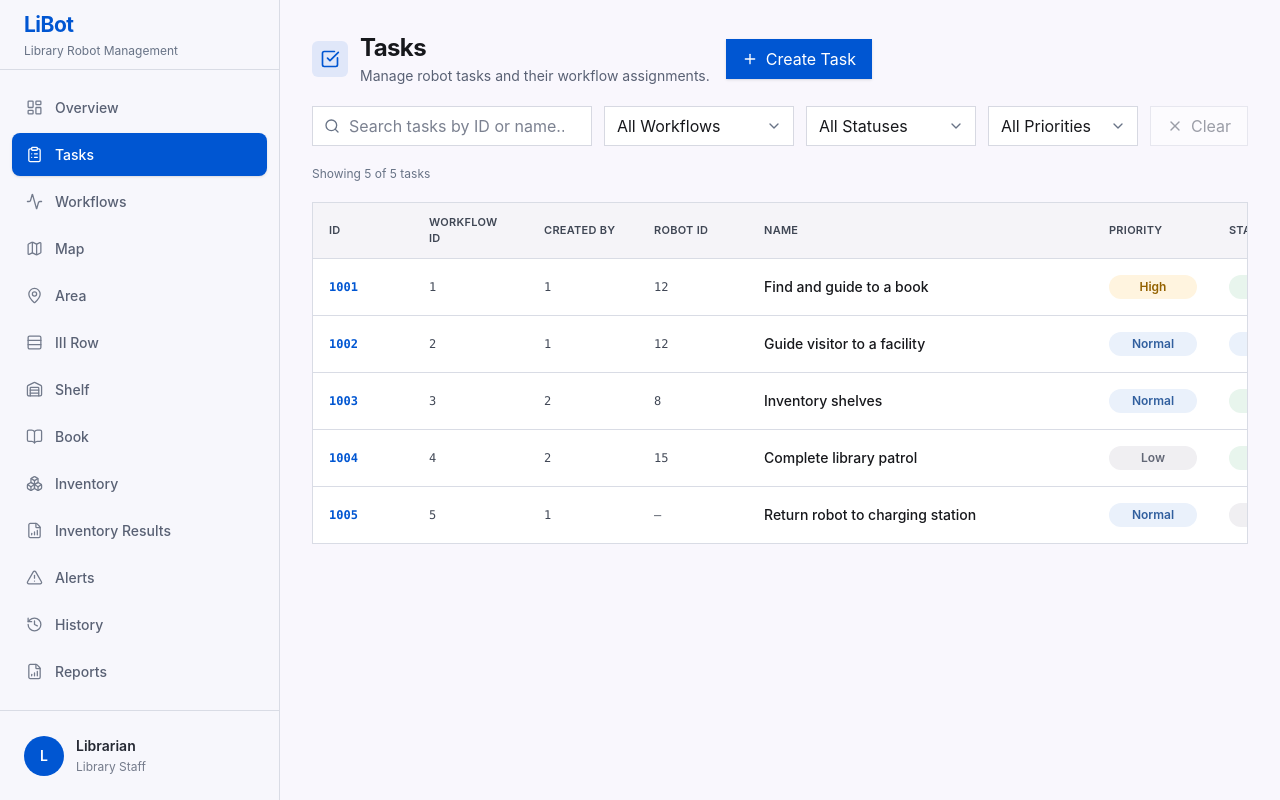
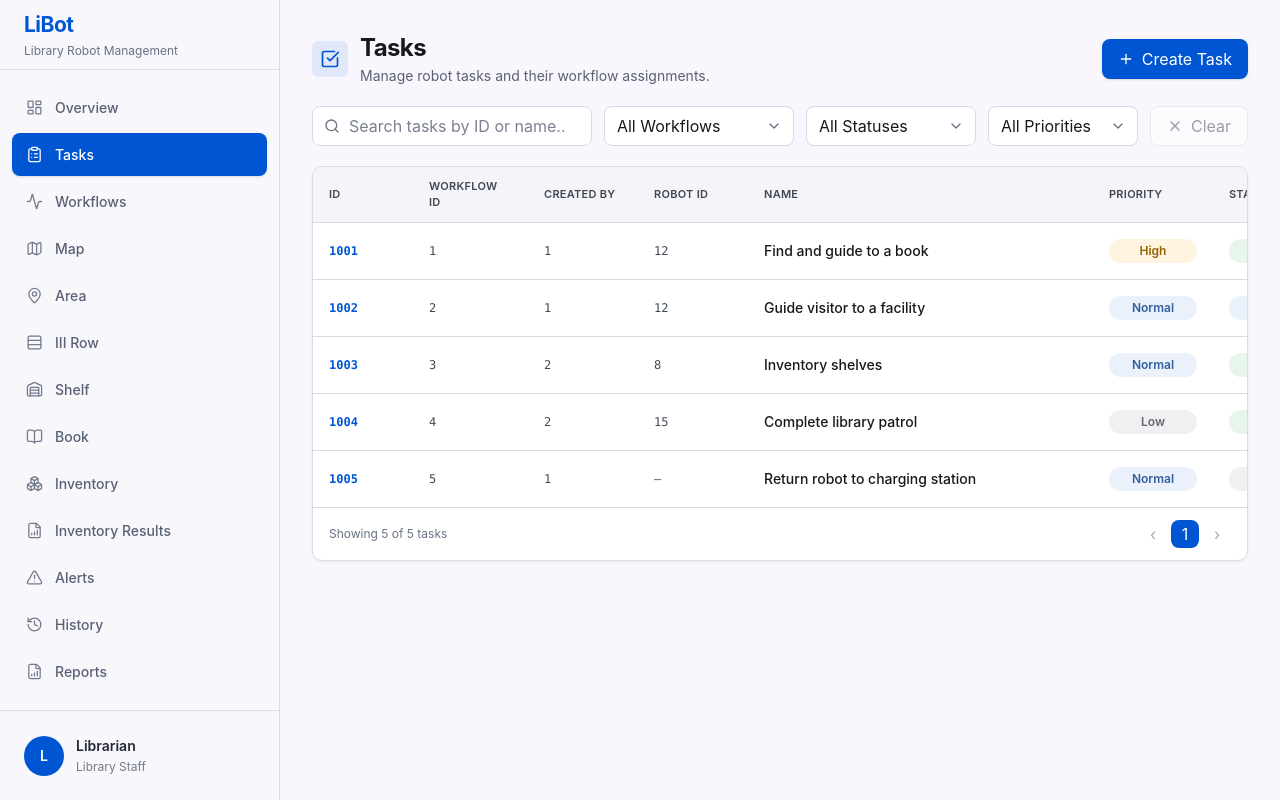
Before and after one commit to CapstoneLibbot/Libbot_FE, a React (Vite) app: page /tasks in a window 1280 px wide. Built offline with nearby package versions, Linux system fonts and the light colour scheme.

Commit message:
Upgrade FE No.1
nâng cấp giao diện

```diff
--- a/src/components/layout/Sidebar.tsx
+++ b/src/components/layout/Sidebar.tsx
@@ -90,7 +90,7 @@ const menuItems = [
 
 function Sidebar() {
   return (
-    <aside className="flex h-screen w-[280px] shrink-0 flex-col border-r border-[#d9dce5] bg-[#f7f7fc]">
+    <aside className="flex h-full w-[280px] shrink-0 flex-col border-r border-[#d9dce5] bg-[#f7f7fc]">
       {/* Brand */}
       <div className="flex h-[70px] items-center border-b border-[#d9dce5] px-6">
         <div>
--- a/src/index.css
+++ b/src/index.css
@@ -112,3 +112,19 @@ button {
 button:disabled {
   cursor: not-allowed;
 }
+
+main button:not([class~="rounded-full"]) {
+  border-radius: var(--radius);
+}
+
+main input:not([type="checkbox"]):not([type="radio"]),
+main select,
+main textarea {
+  border-radius: var(--radius);
+}
+
+main :is(section, article, div, dl)[class~="border"][class~="bg-white"],
+main [class~="overflow-hidden"][class~="border"] {
+  border-radius: 0.625rem;
+  box-shadow: 0 1px 3px rgb(23 24 28 / 6%);
+}
--- a/src/pages/maps/ListMap.tsx
+++ b/src/pages/maps/ListMap.tsx
@@ -122,10 +122,10 @@ function ListMap() {
     search !== '' || status !== 'All' || version !== 'All'
 
   return (
-    <div className="min-h-full bg-[#f9f7fd]">
+    <div className="min-h-full bg-[#f9f7fd] p-5 sm:p-8">
       <div className="space-y-5">
         {/* Page Header */}
-        <div className="flex items-start justify-between">
+        <div className="flex flex-wrap items-start justify-between gap-4">
           <div>
             <div className="flex items-center gap-3">
               <div className="flex h-9 w-9 items-center justify-center rounded-md bg-primary/10">
@@ -154,7 +154,7 @@ function ListMap() {
         </div>
 
         {/* Search & Filter */}
-        <div className="flex items-center gap-3">
+        <div className="flex flex-wrap items-center gap-3">
           <div className="relative w-full max-w-[350px]">
             <Search className="absolute left-3 top-1/2 h-4 w-4 -translate-y-1/2 text-[#687386]" />
 
--- a/src/pages/tasks/TaskList.tsx
+++ b/src/pages/tasks/TaskList.tsx
@@ -38,6 +38,7 @@ function TaskList() {
   const [workflowId, setWorkflowId] = useState('All')
   const [status, setStatus] = useState<'All' | JobStatusValue>('All')
   const [priority, setPriority] = useState('All')
+  const [currentPage, setCurrentPage] = useState(1)
 
   const filteredJobs = useMemo(() => {
     const searchValue = search.trim().toLowerCase()
@@ -55,6 +56,11 @@ function TaskList() {
     })
   }, [jobs, priority, search, status, workflowId])
 
+  const pageSize = 5
+  const pageCount = Math.max(1, Math.ceil(filteredJobs.length / pageSize))
+  const visiblePage = Math.min(currentPage, pageCount)
+  const paginatedJobs = filteredJobs.slice((visiblePage - 1) * pageSize, visiblePage * pageSize)
+
   const hasFilters =
     search !== '' || workflowId !== 'All' || status !== 'All' || priority !== 'All'
 
@@ -63,6 +69,7 @@ function TaskList() {
     setWorkflowId('All')
     setStatus('All')
     setPriority('All')
+    setCurrentPage(1)
   }
 
   const workflowNames = new Map(workflows.map((workflow) => [workflow.id, workflow.name]))
@@ -72,24 +79,24 @@ function TaskList() {
   return (
     <div className="min-h-full bg-[#f9f7fd] p-5 sm:p-8">
       <div className="space-y-5">
-        <div className="flex items-center gap-3">
+        <div className="flex flex-wrap items-center justify-between gap-4">
+          <div className="flex min-w-0 items-center gap-3">
             <div className="flex h-9 w-9 items-center justify-center rounded-md bg-primary/10">
               <CheckSquare className="h-5 w-5 text-primary" />
             </div>
-          <div className="flex flex-wrap items-center justify-between gap-4">
             <div>
               <h1 className="text-2xl font-bold tracking-tight text-[#17181c]">Tasks</h1>
               <p className="mt-0.5 text-sm text-[#596174]">Manage robot tasks and their workflow assignments.</p>
             </div>
+          </div>
           <button
             type="button"
             onClick={() => navigate('/tasks/create')}
-              className="inline-flex h-10 items-center gap-2 bg-primary px-4 text-sm font-semibold text-primary-foreground shadow-sm transition hover:bg-primary/90"
+            className="ml-auto inline-flex h-10 items-center gap-2 bg-primary px-4 text-sm font-semibold text-primary-foreground shadow-sm transition hover:bg-primary/90"
           >
             <Plus className="h-4 w-4" />
             Create Task
           </button>
-          </div>
         </div>
 
         <div className="grid gap-3 sm:grid-cols-2 xl:grid-cols-[minmax(240px,1fr)_190px_170px_150px_auto]">
@@ -98,7 +105,10 @@ function TaskList() {
             <input
               type="search"
               value={search}
-              onChange={(event) => setSearch(event.target.value)}
+              onChange={(event) => {
+                setSearch(event.target.value)
+                setCurrentPage(1)
+              }}
               placeholder="Search tasks by ID or name..."
               aria-label="Search tasks by ID or name"
               className="h-10 w-full border border-[#d7d9e2] bg-white pl-9 pr-3 text-sm text-[#17181c] outline-none transition placeholder:text-[#7b8190] focus:border-primary"
@@ -108,7 +118,10 @@ function TaskList() {
           <div className="relative">
             <select
               value={workflowId}
-              onChange={(event) => setWorkflowId(event.target.value)}
+              onChange={(event) => {
+                setWorkflowId(event.target.value)
+                setCurrentPage(1)
+              }}
               aria-label="Filter tasks by workflow"
               className={selectClassName}
             >
@@ -123,7 +136,10 @@ function TaskList() {
           <div className="relative">
             <select
               value={status}
-              onChange={(event) => setStatus(event.target.value as 'All' | JobStatusValue)}
+              onChange={(event) => {
+                setStatus(event.target.value as 'All' | JobStatusValue)
+                setCurrentPage(1)
+              }}
               aria-label="Filter tasks by status"
               className={selectClassName}
             >
@@ -138,7 +154,10 @@ function TaskList() {
           <div className="relative">
             <select
               value={priority}
-              onChange={(event) => setPriority(event.target.value)}
+              onChange={(event) => {
+                setPriority(event.target.value)
+                setCurrentPage(1)
+              }}
               aria-label="Filter tasks by priority"
               className={selectClassName}
             >
@@ -161,10 +180,6 @@ function TaskList() {
           </button>
         </div>
 
-        <div className="text-xs text-[#687386]" aria-live="polite">
-          Showing {filteredJobs.length} of {jobs.length} tasks
-        </div>
-
         <div className="overflow-hidden border border-[#d9dce5] bg-white">
           <div className="overflow-x-auto">
             <table className="w-full min-w-[1050px] text-sm">
@@ -180,7 +195,7 @@ function TaskList() {
                 </tr>
               </thead>
               <tbody>
-                {filteredJobs.length > 0 ? filteredJobs.map((job) => (
+                {paginatedJobs.length > 0 ? paginatedJobs.map((job) => (
                   <tr
                     key={job.id}
                     onClick={() => navigate(`/tasks/${job.id}`)}
@@ -220,6 +235,45 @@ function TaskList() {
               </tbody>
             </table>
           </div>
+          <div className="flex flex-wrap items-center justify-between gap-3 border-t border-[#d9dce5] px-4 py-3">
+            <p className="text-xs text-[#687386]" aria-live="polite">
+              Showing {filteredJobs.length} of {jobs.length} tasks
+            </p>
+            <div className="flex items-center gap-1">
+              <button
+                type="button"
+                onClick={() => setCurrentPage(visiblePage - 1)}
+                disabled={visiblePage === 1}
+                aria-label="Previous page"
+                className="flex h-7 w-7 items-center justify-center text-[#a3a8b2] disabled:cursor-not-allowed enabled:hover:bg-[#f1eff5]"
+              >
+                ‹
+              </button>
+              {Array.from({ length: pageCount }, (_, index) => index + 1).map((page) => (
+                <button
+                  key={page}
+                  type="button"
+                  onClick={() => setCurrentPage(page)}
+                  aria-label={`Page ${page}`}
+                  aria-current={page === visiblePage ? 'page' : undefined}
+                  className={page === visiblePage
+                    ? 'flex h-7 min-w-7 items-center justify-center bg-primary px-2 text-xs font-medium text-white'
+                    : 'flex h-7 min-w-7 items-center justify-center px-2 text-xs font-medium text-[#596174] hover:bg-[#f1eff5]'}
+                >
+                  {page}
+                </button>
+              ))}
+              <button
+                type="button"
+                onClick={() => setCurrentPage(visiblePage + 1)}
+                disabled={visiblePage === pageCount}
+                aria-label="Next page"
+                className="flex h-7 w-7 items-center justify-center text-[#a3a8b2] disabled:cursor-not-allowed enabled:hover:bg-[#f1eff5]"
+              >
+                ›
+              </button>
+            </div>
+          </div>
         </div>
       </div>
     </div>
--- a/src/pages/workflows/WorkflowList.tsx
+++ b/src/pages/workflows/WorkflowList.tsx
@@ -21,6 +21,7 @@ function WorkflowList() {
   const [workflows] = useState(getWorkflows)
   const [search, setSearch] = useState('')
   const [status, setStatus] = useState<'All' | WorkflowStatus>('All')
+  const [currentPage, setCurrentPage] = useState(1)
 
   const filteredWorkflows = useMemo(() => {
     const searchValue = search.trim().toLowerCase()
@@ -35,11 +36,17 @@ function WorkflowList() {
     })
   }, [search, status, workflows])
 
+  const pageSize = 5
+  const pageCount = Math.max(1, Math.ceil(filteredWorkflows.length / pageSize))
+  const visiblePage = Math.min(currentPage, pageCount)
+  const paginatedWorkflows = filteredWorkflows.slice((visiblePage - 1) * pageSize, visiblePage * pageSize)
+
   const hasFilters = search !== '' || status !== 'All'
 
   const clearFilters = () => {
     setSearch('')
     setStatus('All')
+    setCurrentPage(1)
   }
 
   return (
@@ -77,7 +84,10 @@ function WorkflowList() {
             <input
               type="search"
               value={search}
-              onChange={(event) => setSearch(event.target.value)}
+              onChange={(event) => {
+                setSearch(event.target.value)
+                setCurrentPage(1)
+              }}
               placeholder="Search workflows by ID or name..."
               aria-label="Search workflows by ID or name"
               className="h-10 w-full rounded-none border border-[#d7d9e2] bg-white pl-9 pr-3 text-sm text-[#17181c] outline-none transition placeholder:text-[#7b8190] focus:border-primary"
@@ -90,6 +100,7 @@ function WorkflowList() {
               onChange={(event) => {
                 const value = event.target.value
                 setStatus(value === 'All' ? 'All' : Number(value) as WorkflowStatus)
+                setCurrentPage(1)
               }}
               aria-label="Filter workflows by status"
               className="h-10 w-full appearance-none rounded-none border border-[#d7d9e2] bg-white px-3 pr-9 text-sm text-[#17181c] outline-none transition focus:border-primary"
@@ -113,10 +124,6 @@ function WorkflowList() {
           </button>
         </div>
 
-        <div className="text-xs text-[#687386]" aria-live="polite">
-          Showing {filteredWorkflows.length} of {workflows.length} workflows
-        </div>
-
         <div className="overflow-hidden border border-[#d9dce5] bg-white">
           <div className="overflow-x-auto">
             <table className="w-full min-w-[520px] text-sm">
@@ -135,7 +142,7 @@ function WorkflowList() {
               </thead>
               <tbody>
                 {filteredWorkflows.length > 0 ? (
-                  filteredWorkflows.map((workflow) => (
+                  paginatedWorkflows.map((workflow) => (
                     <tr
                       key={workflow.id}
                       onClick={() => navigate(`/workflows/${workflow.id}`)}
@@ -170,6 +177,45 @@ function WorkflowList() {
               </tbody>
             </table>
           </div>
+          <div className="flex flex-wrap items-center justify-between gap-3 border-t border-[#d9dce5] px-4 py-3">
+            <p className="text-xs text-[#687386]" aria-live="polite">
+              Showing {filteredWorkflows.length} of {workflows.length} workflows
+            </p>
+            <div className="flex items-center gap-1">
+              <button
+                type="button"
+                onClick={() => setCurrentPage(visiblePage - 1)}
+                disabled={visiblePage === 1}
+                aria-label="Previous page"
+                className="flex h-7 w-7 items-center justify-center text-[#a3a8b2] disabled:cursor-not-allowed enabled:hover:bg-[#f1eff5]"
+              >
+                ‹
+              </button>
+              {Array.from({ length: pageCount }, (_, index) => index + 1).map((page) => (
+                <button
+                  key={page}
+                  type="button"
+                  onClick={() => setCurrentPage(page)}
+                  aria-label={`Page ${page}`}
+                  aria-current={page === visiblePage ? 'page' : undefined}
+                  className={page === visiblePage
+                    ? 'flex h-7 min-w-7 items-center justify-center bg-primary px-2 text-xs font-medium text-white'
+                    : 'flex h-7 min-w-7 items-center justify-center px-2 text-xs font-medium text-[#596174] hover:bg-[#f1eff5]'}
+                >
+                  {page}
+                </button>
+              ))}
+              <button
+                type="button"
+                onClick={() => setCurrentPage(visiblePage + 1)}
+                disabled={visiblePage === pageCount}
+                aria-label="Next page"
+                className="flex h-7 w-7 items-center justify-center text-[#a3a8b2] disabled:cursor-not-allowed enabled:hover:bg-[#f1eff5]"
+              >
+                ›
+              </button>
+            </div>
+          </div>
         </div>
       </div>
     </div>
--- a/src/router/index.tsx
+++ b/src/router/index.tsx
@@ -37,10 +37,10 @@ function PlaceholderPage({
 
 function AppLayout() {
   return (
-    <div className="flex min-h-screen bg-background">
+    <div className="flex h-screen overflow-hidden bg-background">
       <Sidebar />
 
-      <main className="min-w-0 flex-1">
+      <main className="h-full min-h-0 min-w-0 flex-1 overflow-x-hidden overflow-y-auto">
         <Outlet />
       </main>
     </div>
```
Lines whose indentation alone changed are shown as unchanged.
